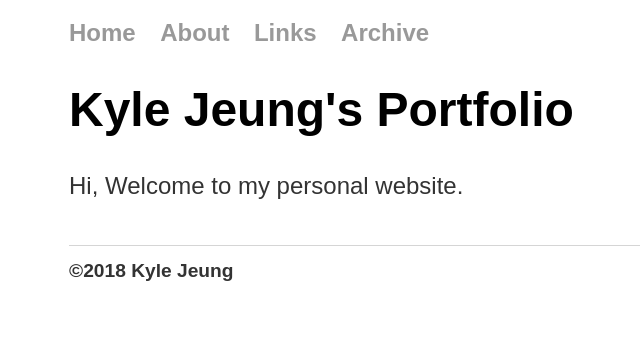
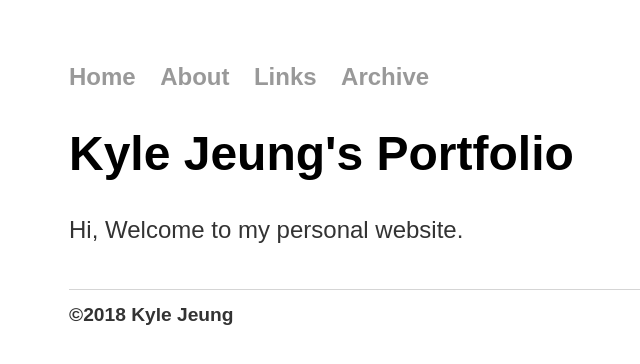
Before and after one commit to jeungkyle/portfolio, a Jekyll site: the page built from index.html, in a window 1280 px wide. Shown: the top 364 px of the page, without its empty margins (123-763 px from the left). Built offline with Jekyll 4.4.1, drawn with Linux system fonts in a browser that asks for light colours.

Commit message:
Update main.css

```diff
--- a/css/main.css
+++ b/css/main.css
@@ -1,7 +1,7 @@
 body {
     font-size: 12pt;
     font-family:'Arial';
-    margin: 10pt auto;
+    margin: 60px auto;
     width: 70%;
 }
 nav ul, footer ul {
```
